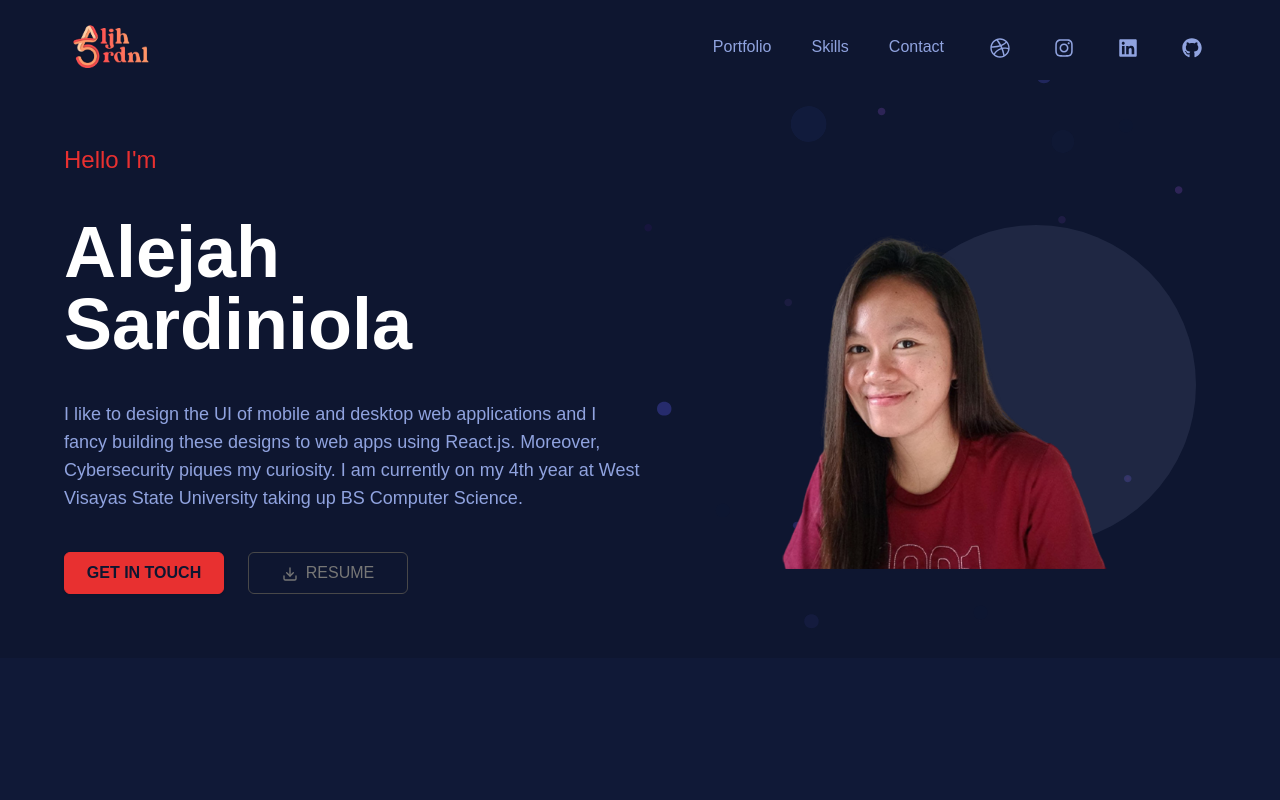
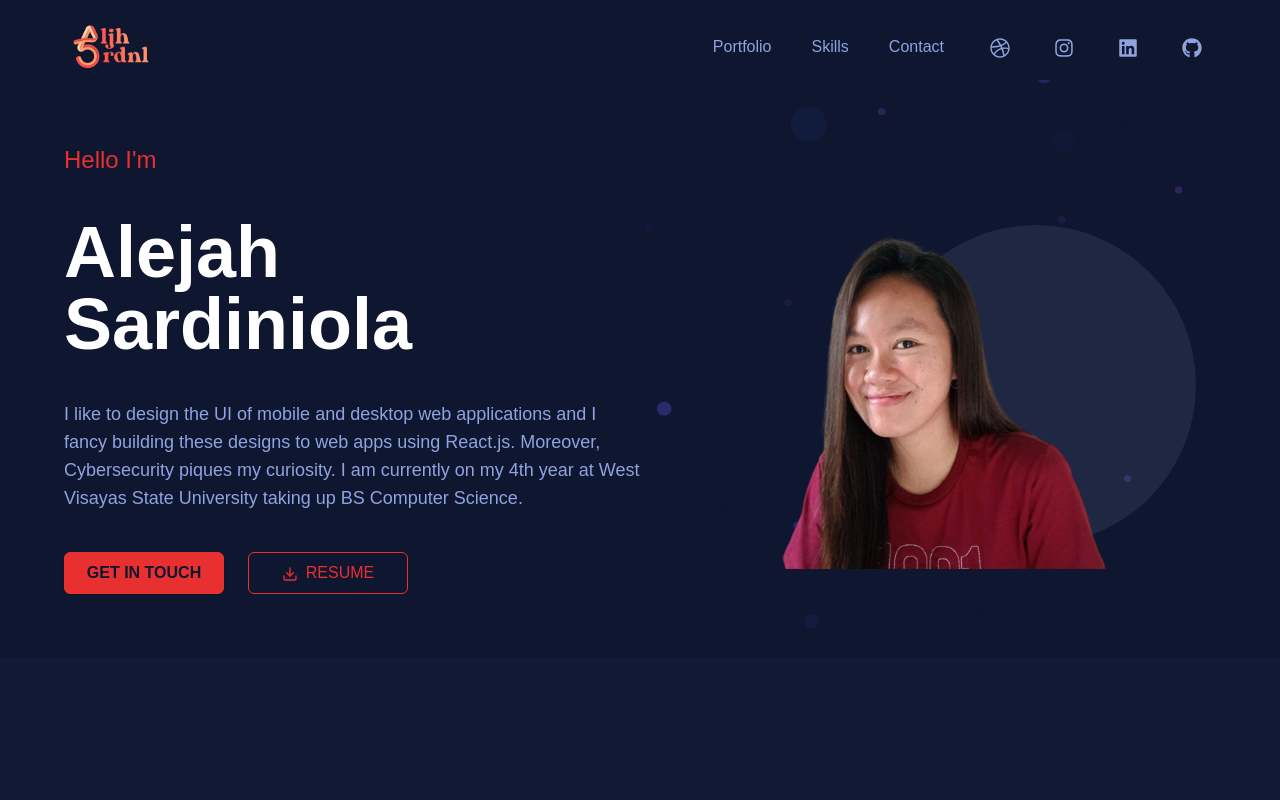
Before and after one commit to Aljhsrdnl/web_portfolio, a React (Create React App) app: page / in a window 1280 px wide. Shown: the top 800 px of the page. Built offline with nearby package versions, Linux system fonts and the light colour scheme.

Commit message:
Added CV

```diff
--- a/src/components/Home.jsx
+++ b/src/components/Home.jsx
@@ -47,11 +47,15 @@ const Home = () => {
             </button>
             <button
               // className="py-2 px-4 w-40 bg-transparent border border-secondary-500 text-secondary-500 rounded-md shadow font-medium hover:bg-secondary-500 hover:text-primary-900 transition-all ease-in"
-              className="text-gray-100 border w-40 border-gray-200 rounded-md py-2 px-4"
-              title="Not Available"
+              className="text-secondary-500 border w-40 border-secondary-500 rounded-md py-2 px-4"
             >
-              <FiDownload className="inline mr-2" />
-              RESUME
+              <a
+                href="https://drive.google.com/file/d/1lrDVRRkPe-2_JxKiqv6fnPMASfuj7ugE/view?usp=sharing"
+                target="_blank"
+              >
+                <FiDownload className="inline mr-2" />
+                RESUME
+              </a>
             </button>
           </div>
         </div>
```
